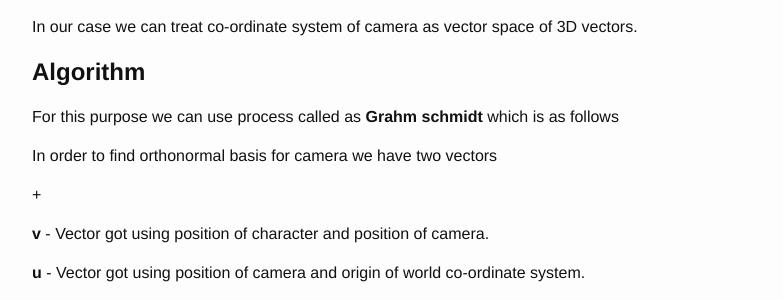
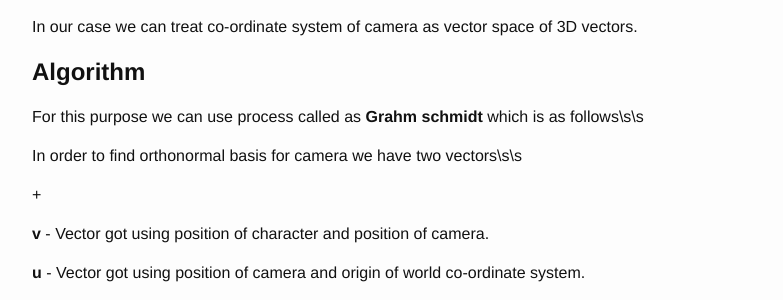
Before and after one commit to PixelClear/PixelClear.github.io, a Jekyll site: the page built from _posts/2017-11-07-Finding-Orthonormal-Basis.markdown, in a window 1280 px wide and 900 px high, scrolled down 390 px. Shown: the part 152-452 px from the top of the window, without its empty margins (238-1021 px from the left). Built offline with Jekyll 4.4.1, drawn with Linux system fonts in a browser that asks for light colours.

Commit message:
Added \s for line return force

```diff
--- a/_posts/2017-11-07-Finding-Orthonormal-Basis.markdown
+++ b/_posts/2017-11-07-Finding-Orthonormal-Basis.markdown
@@ -23,9 +23,9 @@ In our case we can treat co-ordinate system of camera as vector space of 3D vect
 
 **Algorithm**
 ==========================================================================================================================================================================================
-For this purpose we can use process called as **Grahm schmidt** which is as follows
+For this purpose we can use process called as **Grahm schmidt** which is as follows\s\s
 
-In order to find orthonormal basis for camera we have two vectors
+In order to find orthonormal basis for camera we have two vectors\s\s
 
 +
 
```
